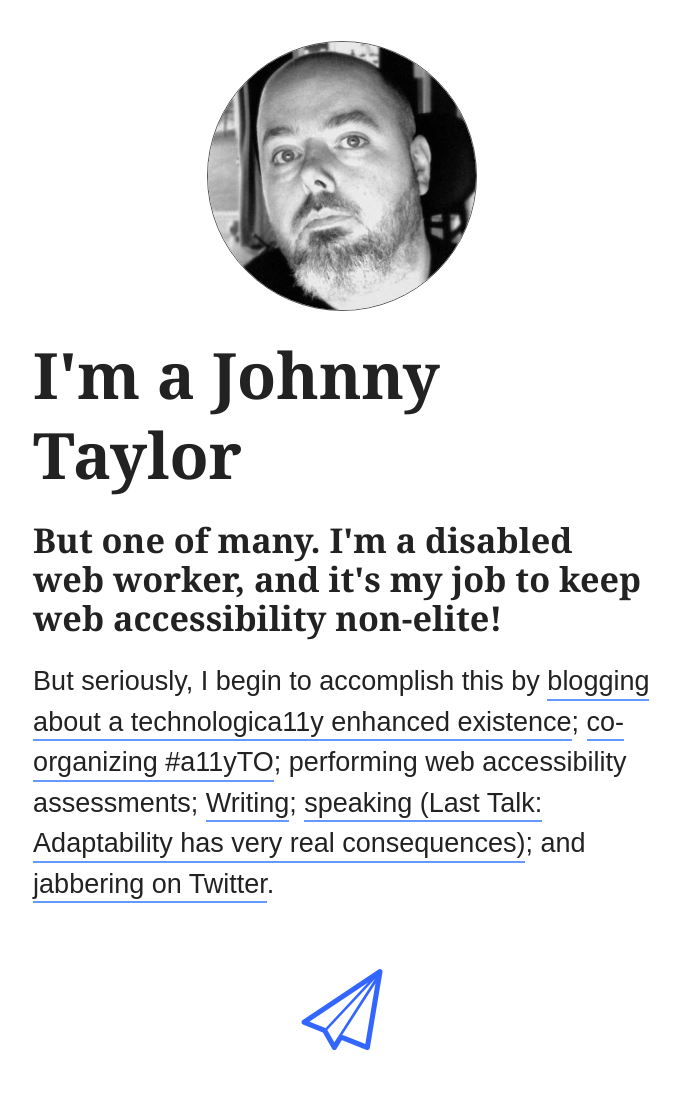
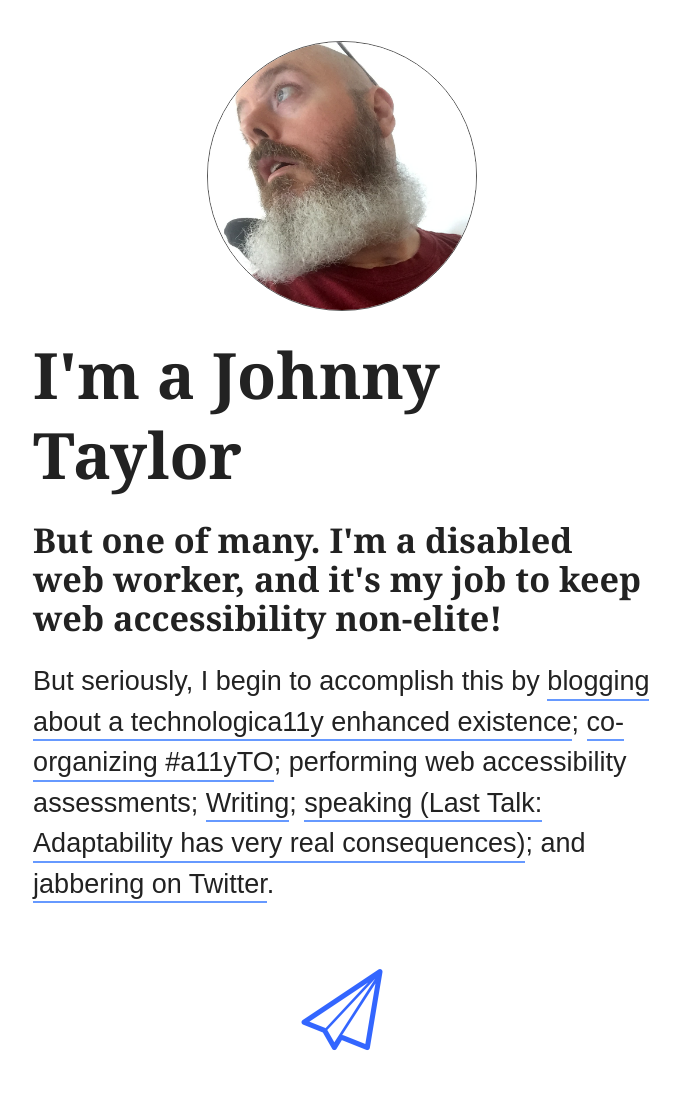
Before and after one commit to abledaccess/johnnydaux.org, a Jekyll site: the page built from index.md, in a window 1280 px wide. Shown: the whole page, without its empty margins (298-978 px from the left). Built offline with Jekyll 4.4.1, drawn with Linux system fonts in a browser that asks for light colours.

Commit message:
GH-PAGES: Update image

```diff
--- a/_layouts/default.html
+++ b/_layouts/default.html
@@ -31,7 +31,7 @@
 
 			<article class="entry--content">
 
-				<p><img src="images/johnny.jpg" alt="This is a picture of me, looking longingly into my computer's web-cam as my expresssionless face sits upon my massive head, wearing a largely greying short beard." /></p>
+				<p><img src="images/johnny.jpg" alt="This is a selfie, taken from a low angle and looking over my right shoulder, wearing a red t-shirt and a mid-length, largely greying beard." /></p>
 
 				<h1>{{ page.title }}</h1>
 
```
Also changed, not shown: images/johnny.jpg.
